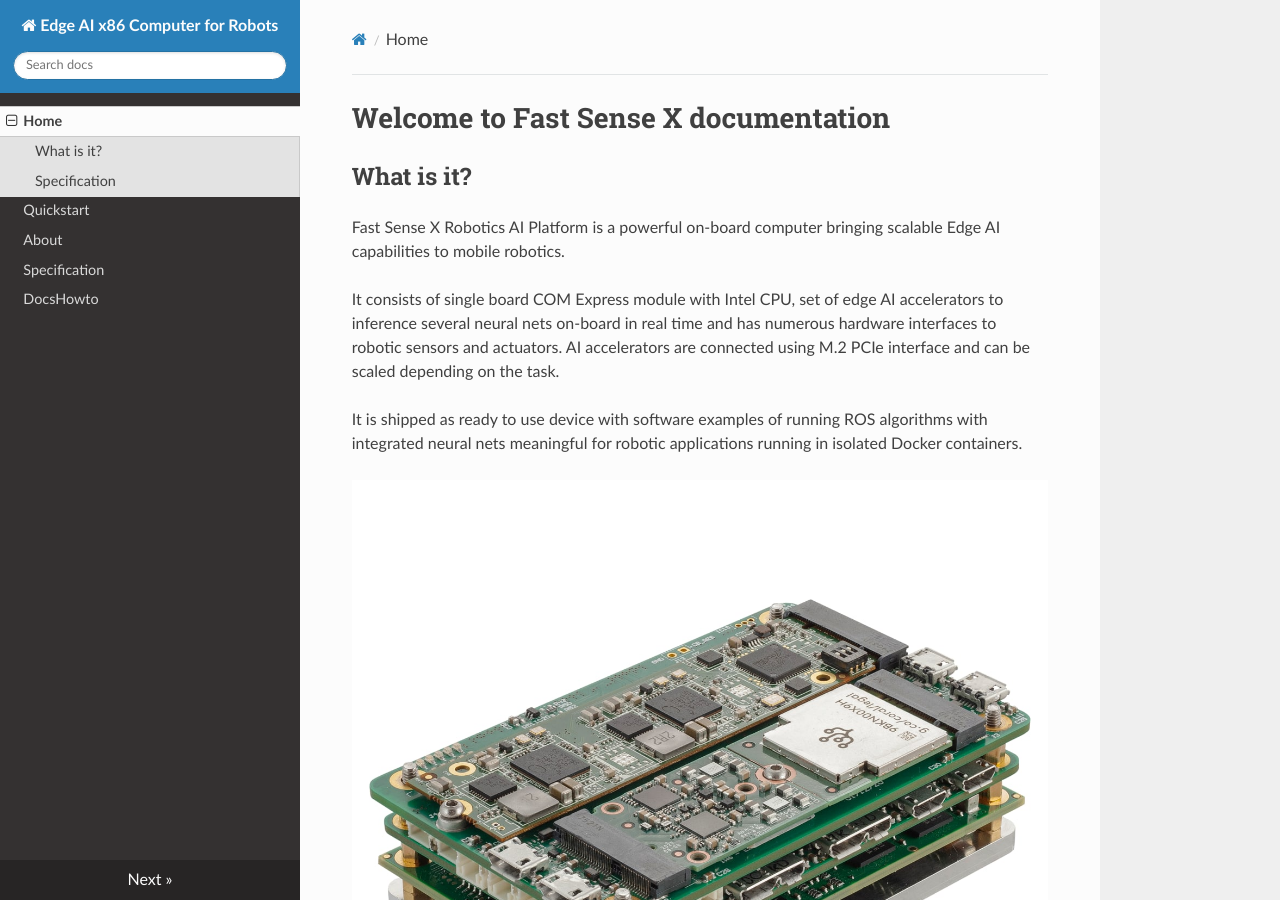
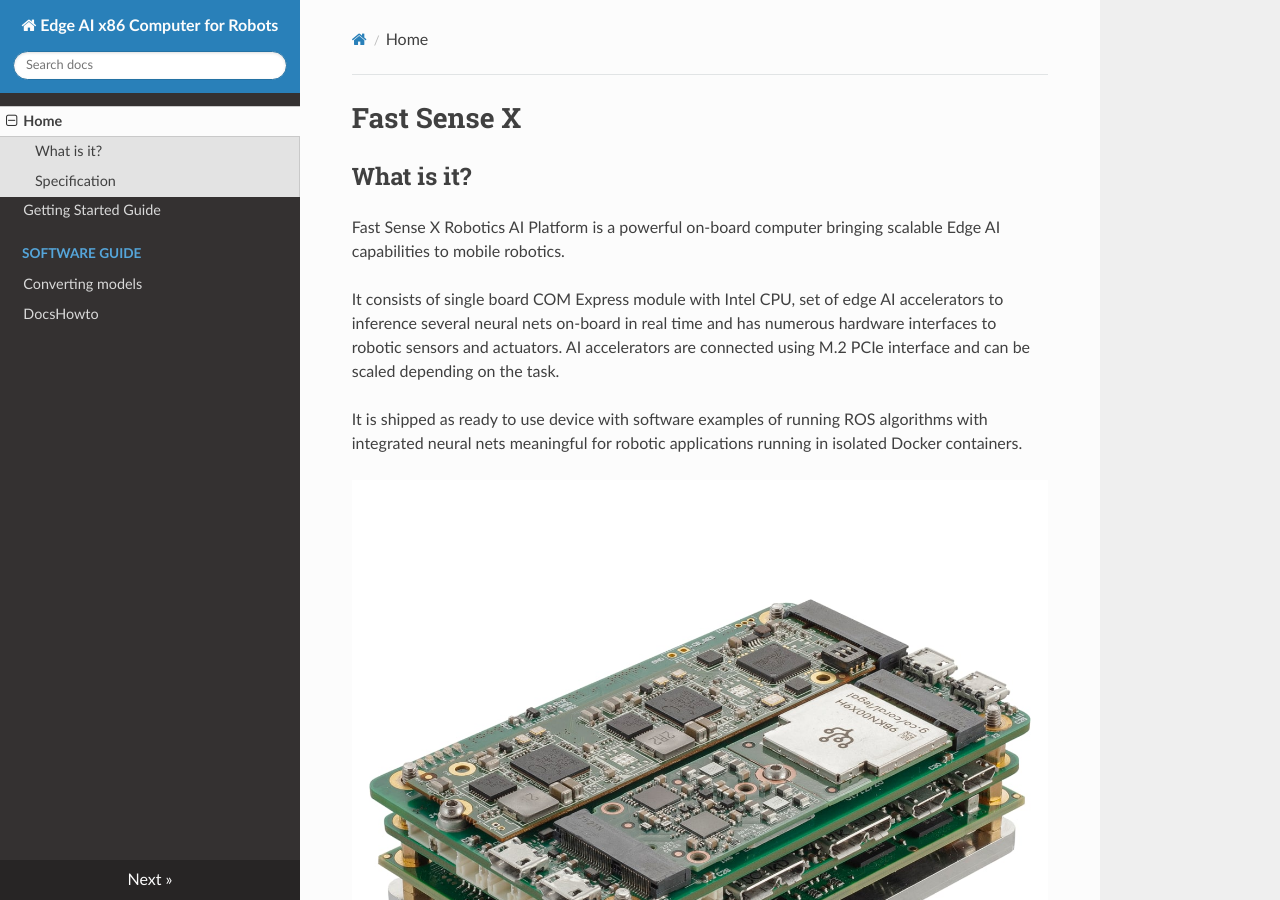
Before and after one commit to FastSense/fastsense-x-documentation, an MkDocs documentation site: the page built from docs/index.md, in a window 1280 px wide and 900 px high. Built offline with MkDocs 1.6.1, drawn with Linux system fonts in a browser that asks for light colours; nearby versions of some CDN libraries.

Commit message:
cleanup and added software guide folder

```diff
--- a/docs/index.md
+++ b/docs/index.md
@@ -1,4 +1,4 @@
-# Welcome to Fast Sense X documentation
+# Fast Sense X
 
 ## What is it?
 
--- a/mkdocs.yml
+++ b/mkdocs.yml
@@ -1,9 +1,9 @@
 site_name: Edge AI x86 Computer for Robots
 nav:
   - Home: index.md
-  - Quickstart: quick-start.md
-  - About: about.md
-  - Specification: spec.md
+  - Getting Started Guide: quick-start.md
+  - Software Guide:
+    - Converting models: software-guide/converting.md
   - DocsHowto: docs-howto.md
 
 theme:
```
Also changed, not shown: docs/about.md (deleted, +0 -2 lines), docs/software-guide/software-guide.md (added, +3 -0 lines), docs/spec.md (deleted, +0 -2 lines), docs/software-guide/converting.md (added).
